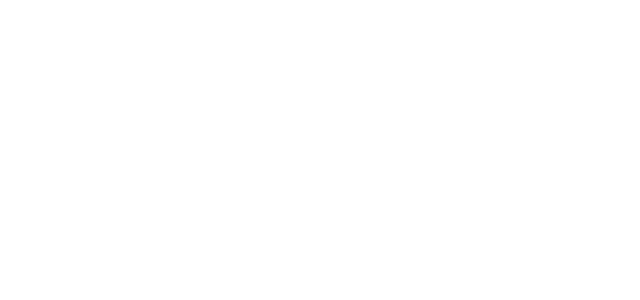
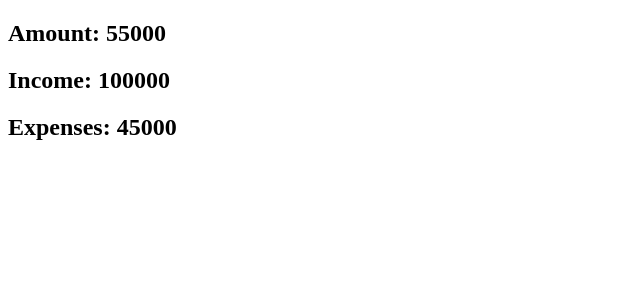
Before and after one commit to efrainlav/Angular_Expenses_Tracker, an Angular app in the folder angular17-expenses-tracker/: page / in a window 1280 px wide. Shown: the top 300 px of the page, without its empty margins (0-640 px from the left). Built offline with nearby package versions, Linux system fonts and the light colour scheme.

Commit message:
Angular: Control flow en templates - @if / @else. ELM

```diff
--- a/angular17-expenses-tracker/src/app/app.component.html
+++ b/angular17-expenses-tracker/src/app/app.component.html
@@ -1,5 +1,6 @@
 <div class="content">
-  <app-balance></app-balance [balance]="balance">
+  <!-- <app-balance></app-balance> -->
+  <app-balance [balance]="balance"/>
   <!-- <app-balance title = "Primer Balance"/>
   <app-balance title = "Segundo Balance"/> -->
 </div>
--- a/angular17-expenses-tracker/src/app/components/balance/balance.component.html
+++ b/angular17-expenses-tracker/src/app/components/balance/balance.component.html
@@ -1,9 +1,14 @@
-<h1>{{title}}</h1>
-<div>
-    <h2>Amount: {{balance.amount}}</h2>
-    <h2>Income: {{balance.income}}</h2>
-    <h2>Expenses: {{balance.expenses}}</h2>
-</div>
+@if(balance){
+    <div>
+        <h2>Amount: {{balance.amount}}</h2>
+        <h2>Income: {{balance.income}}</h2>
+        <h2>Expenses: {{balance.expenses}}</h2>
+    </div>
+
+} @else{
+    <h3>No balance available</h3>
+}
+
 <!-- One way binding -->
 <!-- <h1>{{title}}</h1>
 <p>balance works!</p> -->
--- a/angular17-expenses-tracker/src/app/components/balance/balance.component.ts
+++ b/angular17-expenses-tracker/src/app/components/balance/balance.component.ts
@@ -12,7 +12,7 @@
   styleUrl: './balance.component.scss',
 })
 export class BalanceComponent {
-  @Input() title!: string;
+  // @Input() title!: string;
   @Input() balance!: Balance;
 
   // //Variables con tipo implícito
```
